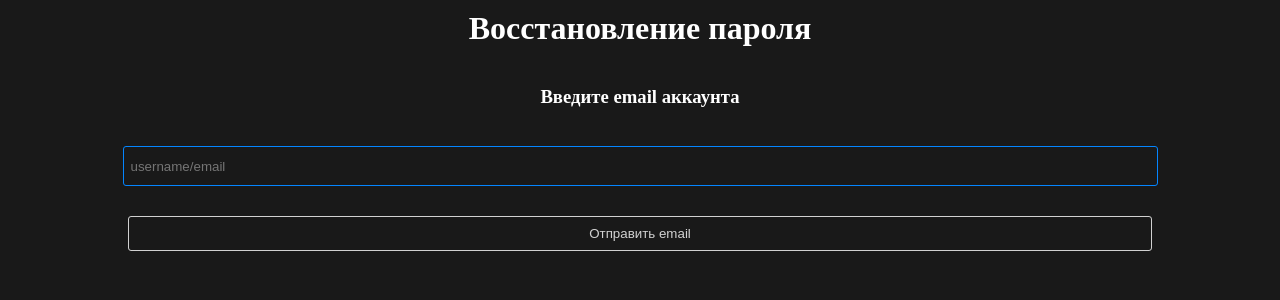
After one commit to bizarre-sorcerer/Yt-Downloader, a Flask app: page /recovery in a window 1280 px wide. The commit adds this page. Shown: the top 300 px of the page. Run offline with Flask 3, Linux system fonts and the light colour scheme.

Commit message:
Делаю восстановление пароля по почте. Уже при на- жатии на забыли пароль спрашивает email адресс и потом скидывает на него email с линком на страни цу где будет происходить изменение пароля. Эту страницу буду делать позже

```diff
--- a/server.py
+++ b/server.py
@@ -1,10 +1,11 @@
 from flask import Flask, render_template, request, session, redirect, url_for
-import mysql.connector
-import multiprocessing
 from scripts.extractor import extractVideoData
 from scripts.filter_formats import filterFormats
 from scripts.start_mysql import start_mysql
+from scripts.send_email import *
 from data_base.db_logic import *
+import mysql.connector
+import multiprocessing
 
 app = Flask(__name__)
 app.secret_key = 'eaa2cc52a16507cf194e4f0c'
@@ -46,6 +47,20 @@ def get_profile_info():
     password = password,
     history = session['history']
   )
+
+@app.route('/recovery', methods=['POST', 'GET'])
+def password_recovery():
+    if request.method == "GET":
+        return render_template('password_recovery.html')
+    elif request.method == "POST":
+        email = request.form["email"]
+        token = generate_token(email)
+        send_email(email, token)
+        return redirect(url_for('login'))
+
+@app.route('/change_password', methods={"POST", "GET"})
+def change_password():
+  return "changing password logic"
 
 @app.route('/sign-up', methods=['POST', 'GET'])
 def registration():
--- /dev/null
+++ b/templates/password_recovery.html
@@ -0,0 +1,36 @@
+<!DOCTYPE html>
+<html lang="en">
+  <head>
+    <meta charset="UTF-8">
+    <meta name="viewport" content="width=device-width, initial-scale=1.0">
+    <title>Document</title>
+
+    <link
+      rel="stylesheet"
+      href="{{ url_for('static',
+      filename='styles.css') }}">
+
+    <link
+      rel="icon"
+      href="{{ url_for('static', filename='favicon.ico') }}"
+      type="image/x-icon">
+  </head>
+  <body>
+    <h1>Восстановление пароля</h1>
+
+    <h3>Введите email аккаунта</h3>
+
+    <div class="reg-container">
+      <form action="/recovery" method="post" class="reg-form">
+        <input
+          type="text"
+          placeholder="username/email"
+          name="email"
+          autocomplete="nope"
+          class="reg-input">
+
+        <button type="submit" class="ghost-btn reg-btn">Отправить email</button>
+      </form>
+    </div>
+  </body>
+</html>
--- a/templates/sign-in.html
+++ b/templates/sign-in.html
@@ -48,6 +48,8 @@
 
         <a href="/sign-up" class="sign-in-link">Нет аккаунта?</a>
 
+        <a href="/recovery" class="sign-in-link">Забыли пароль?</a>
+
         <button type="submit" class="ghost-btn reg-btn">Войти</button>
       </form>
     </div>
```
Also changed, not shown: scripts/send_email.py (added, +34 -0 lines).
